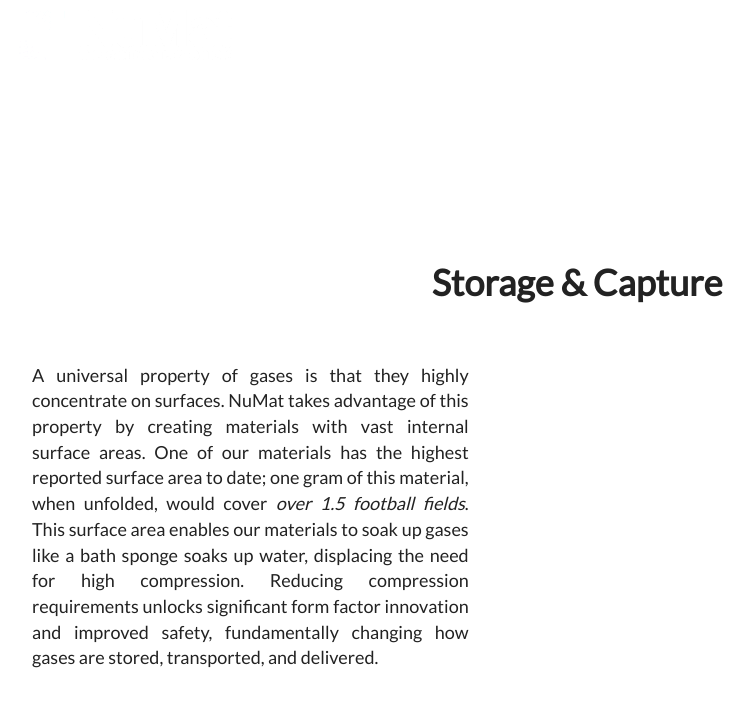
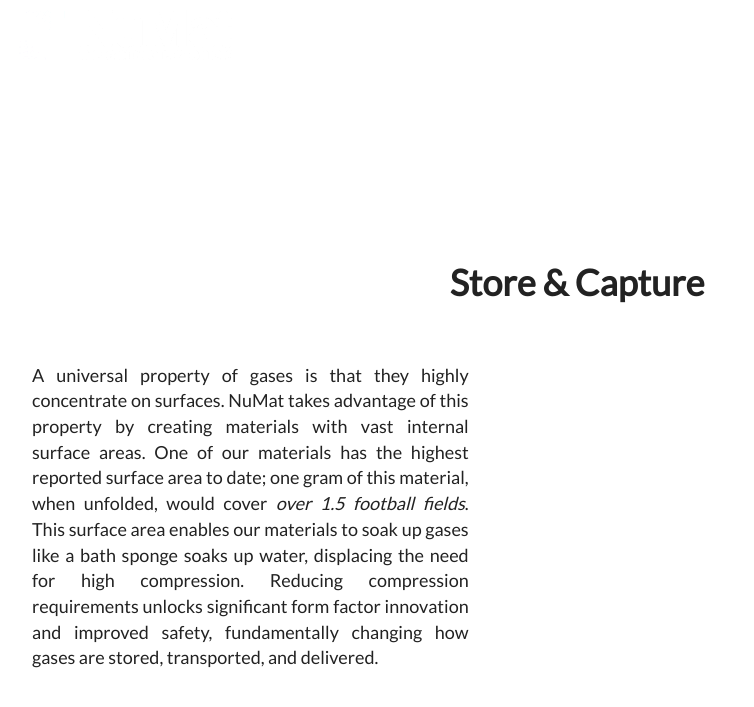
Before and after one commit to numat/numat.github.io, a Jekyll site: the page built from platforms.html, in a window 1280 px wide and 900 px high, scrolled down 1167 px. Shown: the top 707 px of the window, without its empty margins (63-817 px from the left). Built offline with Jekyll 4.4.1, drawn with Linux system fonts in a browser that asks for light colours; nearby versions of some CDN libraries; comment, search, counter and statistics services are not loaded.

Commit message:
Storage -> Store for parallelism

```diff
--- a/_data/platforms.yml
+++ b/_data/platforms.yml
@@ -8,7 +8,7 @@
     form factors, performance, and cost-advantaged production economics in the
     electronics, healthcare, industrial, and energy sectors.
 
-- title: Storage & Capture
+- title: Store & Capture
   image: storage_capture.png
   description: |
     A universal property of gases is that they highly concentrate on surfaces. NuMat
```
